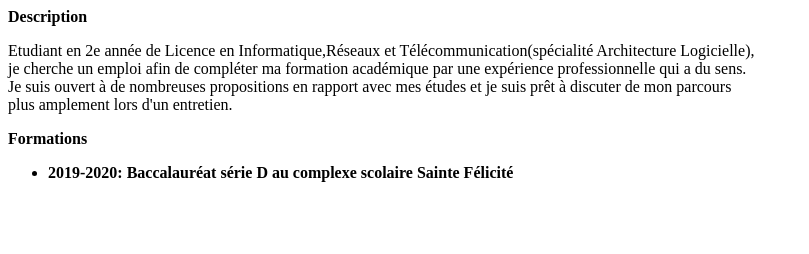
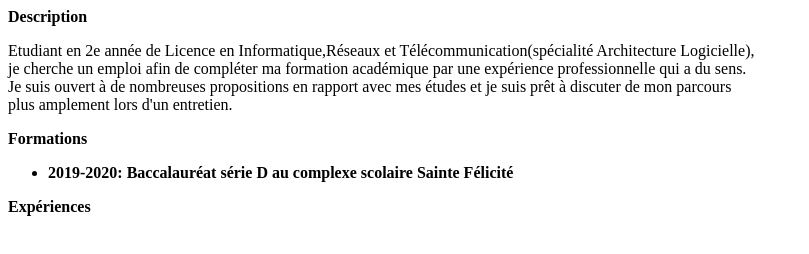
Before and after one commit to merveille18/git-mon-cv, a plain HTML site: page index.html in a window 1280 px wide. Shown: the whole page, without its empty margins (0-809 px from the left). Drawn offline with Linux system fonts and the light colour scheme.

Commit message:
ajout de quelques lignes

```diff
--- a/index.html
+++ b/index.html
@@ -26,6 +26,10 @@
         </ul>
     </main>
 
+    <section>
+        <b>Expériences</b>
+
+    </section>
 
 </body>
 </html>
```
